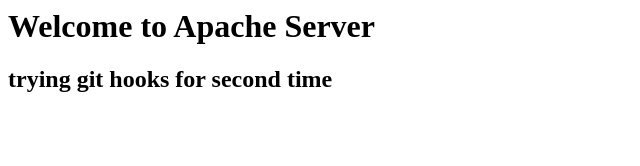
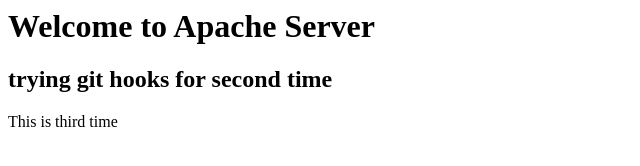
Before and after one commit to CodeBuddy123/jenkinsapachedemo, a plain HTML site: page index.html in a window 1280 px wide. Shown: the whole page, without its empty margins (0-640 px from the left). Drawn offline with Linux system fonts and the light colour scheme.

Commit message:
new change after few days

```diff
--- a/index.html
+++ b/index.html
@@ -1,4 +1,5 @@
 <html>
 <h1>Welcome to Apache Server</h1>
 <h2> trying git hooks for second time </h2>
+This is third time
 </html>
```
